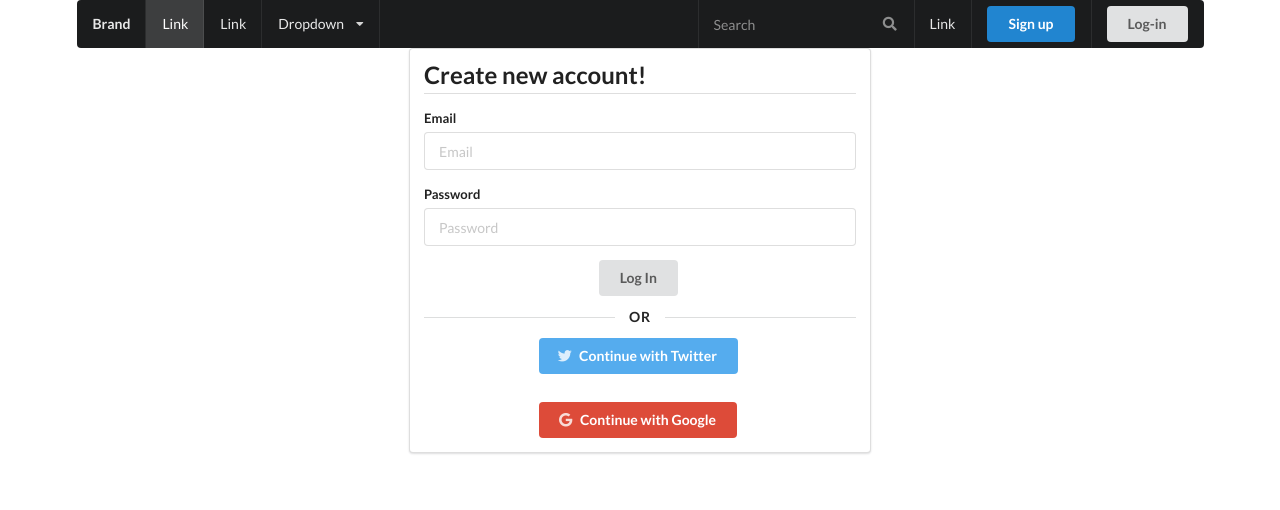
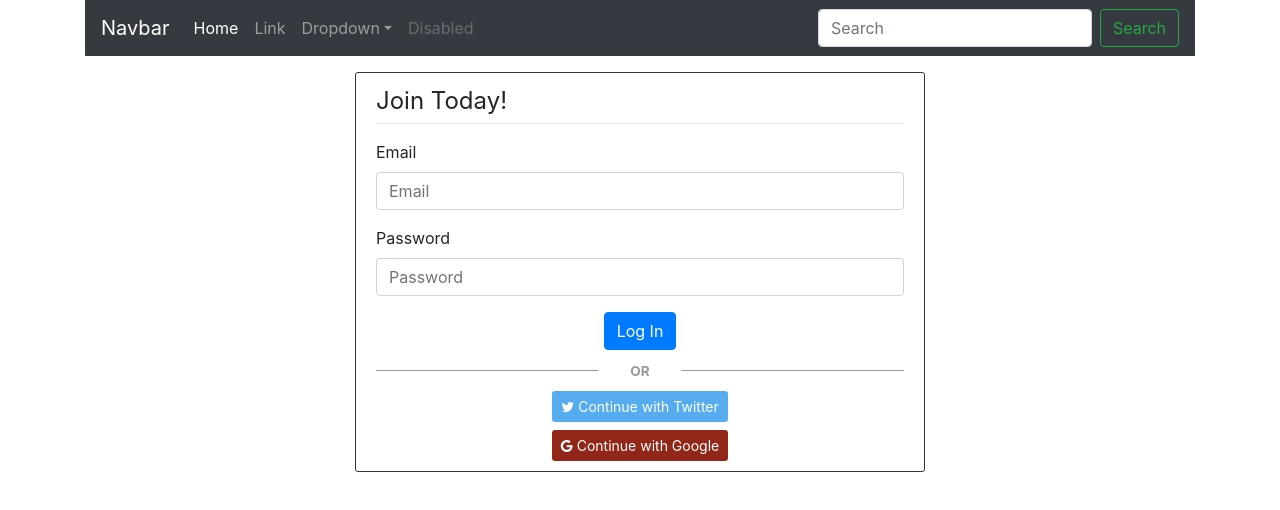
Before and after one commit to kkornel/typee, a React (Create React App) app in the folder frontend/: page /login in a window 1280 px wide. Shown: the top 510 px of the page. Built offline with nearby package versions, Linux system fonts and the light colour scheme; what password-validator would draw is missing.

Commit message:
Changed for Bootstrap

```diff
--- a/frontend/public/index.html
+++ b/frontend/public/index.html
@@ -25,10 +25,30 @@
       Learn how to configure a non-root public URL by running `npm run build`.
     -->
 
+    <!-- Required meta tags -->
+    <meta charset="utf-8" />
+    <meta
+      name="viewport"
+      content="width=device-width, initial-scale=1, shrink-to-fit=no"
+    />
+
+    <!-- Bootstrap CSS -->
     <link
       rel="stylesheet"
+      href="https://stackpath.bootstrapcdn.com/bootstrap/4.4.1/css/bootstrap.min.css"
+      integrity="sha384-Vkoo8x4CGsO3+Hhxv8T/Q5PaXtkKtu6ug5TOeNV6gBiFeWPGFN9MuhOf23Q9Ifjh"
+      crossorigin="anonymous"
+    />
+
+    <link
+      rel="stylesheet"
+      href="https://cdnjs.cloudflare.com/ajax/libs/font-awesome/4.7.0/css/font-awesome.min.css"
+    />
+
+    <!-- <link
+      rel="stylesheet"
       href="https://cdnjs.cloudflare.com/ajax/libs/semantic-ui/2.4.1/semantic.min.css"
-    />
+    /> -->
     <!-- <link
       rel="stylesheet"
       href="https://cdn.jsdelivr.net/npm/bulma@0.8.2/css/bulma.min.css"
@@ -45,6 +65,54 @@
     <!-- <script src="https://cdnjs.cloudflare.com/ajax/libs/materialize/1.0.0/js/materialize.min.js"></script> -->
 
     <title>React App</title>
+    <style>
+      .block-content-borders {
+        padding: 10px 20px;
+        border: 1px solid #2f3336;
+        border-radius: 3px;
+        margin-bottom: 20px;
+      }
+      .hr-or {
+        background-color: #cdcdcd;
+        height: 1px;
+        margin-top: 0px !important;
+        margin-bottom: 0px !important;
+      }
+      hr.hr-text {
+        position: relative;
+        border: none;
+        height: 1px;
+        background: #999;
+      }
+
+      hr.hr-text::before {
+        content: attr(data-content);
+        display: inline-block;
+        background: #fff;
+        font-weight: bold;
+        font-size: 0.85rem;
+        color: #999;
+        border-radius: 30rem;
+        padding: 0.2rem 2rem;
+        position: absolute;
+        top: 50%;
+        left: 50%;
+        transform: translate(-50%, -50%);
+      }
+      .btn-fb {
+        background: #3b5998;
+        color: white;
+      }
+      .btn-tw {
+        background: #55acee;
+        color: white;
+      }
+
+      .btn-go {
+        background: rgb(145, 38, 25);
+        color: white;
+      }
+    </style>
   </head>
   <body>
     <noscript>You need to enable JavaScript to run this app.</noscript>
@@ -59,5 +127,21 @@
       To begin the development, run `npm start` or `yarn start`.
       To create a production bundle, use `npm run build` or `yarn build`.
     -->
+
+    <script
+      src="https://code.jquery.com/jquery-3.4.1.slim.min.js"
+      integrity="sha384-J6qa4849blE2+poT4WnyKhv5vZF5SrPo0iEjwBvKU7imGFAV0wwj1yYfoRSJoZ+n"
+      crossorigin="anonymous"
+    ></script>
+    <script
+      src="https://cdn.jsdelivr.net/npm/popper.js@1.16.0/dist/umd/popper.min.js"
+      integrity="sha384-Q6E9RHvbIyZFJoft+2mJbHaEWldlvI9IOYy5n3zV9zzTtmI3UksdQRVvoxMfooAo"
+      crossorigin="anonymous"
+    ></script>
+    <script
+      src="https://stackpath.bootstrapcdn.com/bootstrap/4.4.1/js/bootstrap.min.js"
+      integrity="sha384-wfSDF2E50Y2D1uUdj0O3uMBJnjuUD4Ih7YwaYd1iqfktj0Uod8GCExl3Og8ifwB6"
+      crossorigin="anonymous"
+    ></script>
   </body>
 </html>
--- a/frontend/src/components/App.js
+++ b/frontend/src/components/App.js
@@ -8,12 +8,14 @@ import Register from './auth/Register';
 class App extends Component {
   render() {
     return (
-      <div className="ui container">
+      <div className="container">
         <BrowserRouter>
           <Header />
-          <Route exact path="/" component={null} />
-          <Route path="/login" component={Login} />
-          <Route path="/register" component={Register} />
+          <div className="row">
+            <Route exact path="/" component={null} />
+            <Route path="/login" component={Login} />
+            <Route path="/register" component={Register} />
+          </div>
         </BrowserRouter>
       </div>
     );
--- a/frontend/src/components/Header.js
+++ b/frontend/src/components/Header.js
@@ -4,39 +4,86 @@ import { Link } from 'react-router-dom';
 class Header extends Component {
   render() {
     return (
-      <div className="ui inverted menu">
-        <div className="header item">Brand</div>
-        <div className="active item">Link</div>
-        <a className="item">Link</a>
-        <div className="ui dropdown item">
-          Dropdown
-          <i className="dropdown icon"></i>
-          <div className="menu transition hidden">
-            <div className="item">Action</div>
-            <div className="item">Another Action</div>
-            <div className="item">Something else here</div>
-            <div className="divider"></div>
-            <div className="item">Separated Link</div>
-            <div className="divider"></div>
-            <div className="item">One more separated link</div>
-          </div>
+      <nav className="navbar navbar-expand-lg navbar-dark bg-dark">
+        <a className="navbar-brand" href="#">
+          Navbar
+        </a>
+        <button
+          className="navbar-toggler"
+          type="button"
+          data-toggle="collapse"
+          data-target="#navbarSupportedContent"
+          aria-controls="navbarSupportedContent"
+          aria-expanded="false"
+          aria-label="Toggle navigation"
+        >
+          <span className="navbar-toggler-icon"></span>
+        </button>
+
+        <div className="collapse navbar-collapse" id="navbarSupportedContent">
+          <ul className="navbar-nav mr-auto">
+            <li className="nav-item active">
+              <a className="nav-link" href="#">
+                Home <span className="sr-only">(current)</span>
+              </a>
+            </li>
+            <li className="nav-item">
+              <a className="nav-link" href="#">
+                Link
+              </a>
+            </li>
+            <li className="nav-item dropdown">
+              <a
+                className="nav-link dropdown-toggle"
+                href="#"
+                id="navbarDropdown"
+                role="button"
+                data-toggle="dropdown"
+                aria-haspopup="true"
+                aria-expanded="false"
+              >
+                Dropdown
+              </a>
+              <div className="dropdown-menu" aria-labelledby="navbarDropdown">
+                <a className="dropdown-item" href="#">
+                  Action
+                </a>
+                <a className="dropdown-item" href="#">
+                  Another action
+                </a>
+                <div className="dropdown-divider"></div>
+                <a className="dropdown-item" href="#">
+                  Something else here
+                </a>
+              </div>
+            </li>
+            <li className="nav-item">
+              <a
+                className="nav-link disabled"
+                href="#"
+                tabIndex="-1"
+                aria-disabled="true"
+              >
+                Disabled
+              </a>
+            </li>
+          </ul>
+          <form className="form-inline my-2 my-lg-0">
+            <input
+              className="form-control mr-sm-2"
+              type="search"
+              placeholder="Search"
+              aria-label="Search"
+            />
+            <button
+              className="btn btn-outline-success my-2 my-sm-0"
+              type="submit"
+            >
+              Search
+            </button>
+          </form>
         </div>
-        <div className="right menu">
-          <div className="item">
-            <div className="ui transparent inverted icon input">
-              <i className="search icon"></i>
-              <input type="text" placeholder="Search" />
-            </div>
-          </div>
-          <a className="item">Link</a>
-          <div className="item">
-            <div className="ui primary button">Sign up</div>
-          </div>
-          <div className="item">
-            <div className="ui button">Log-in</div>
-          </div>
-        </div>
-      </div>
+      </nav>
     );
   }
 }
--- a/frontend/src/components/auth/Login.js
+++ b/frontend/src/components/auth/Login.js
@@ -11,29 +11,28 @@ class Login extends Component {
 
   render() {
     return (
-      <div className="ui one column center aligned grid">
-        <div className="ui segment">
-          <LoginForm onSubmit={this.submit} />
-          <div className="ui horizontal divider">Or</div>
-          <div className="ui one column center aligned grid">
-            <div className="column twelve wide">
-              <div className="ui twitter button">
-                <i className="twitter icon"></i>
-                Continue with Twitter
+      <div className="container col-sm-6 offset-sm-3 mt-3 block-content-borders">
+        <div className="row">
+          <div className="col">
+            <LoginForm onSubmit={this.submit} />
+          </div>
+        </div>
+        <hr data-content="OR" className="hr-text"></hr>
+        <div className="row">
+          <div className="col">
+            <div className="row justify-content-center mb-2 mt-1">
+              <div className="btn btn-sm btn-tw">
+                <i className="fa fa-twitter"></i> Continue with Twitter
               </div>
             </div>
-            <div className="column twelve wide">
-              <div className="ui google plus button">
-                <i className="google icon"></i>
-                Continue with Google
+            <div className="row justify-content-center">
+              <div className="btn btn-sm btn-go">
+                <i className="fa fa-google"></i> Continue with Google
               </div>
             </div>
           </div>
         </div>
       </div>
-      // <div>
-      //   <LoginForm onSubmit={this.submit} />
-      // </div>
     );
   }
 }
--- a/frontend/src/components/auth/LoginForm.js
+++ b/frontend/src/components/auth/LoginForm.js
@@ -9,23 +9,23 @@ class LoginForm extends Component {
 
   renderError(touched, error) {
     if (touched && error) {
-      return (
-        // <div className="ui error message">
-        //   <div className="header">{error}</div>
-        // </div>
-        <div className="ui pointing red basic label">{error}</div>
-      );
+      return <div className="invalid-feedback">{error}</div>;
     }
   }
 
   renderField = ({ input, label, type, meta: { touched, error } }) => {
-    const className = `field ${touched && error ? 'error' : ''}`;
+    const className = `form-control ${touched && error ? 'is-invalid' : ''}`;
 
     return (
-      <div className={className}>
+      <div className="form-group">
         <label>{label}</label>
         <div>
-          <input {...input} placeholder={label} type={type} />
+          <input
+            {...input}
+            placeholder={label}
+            type={type}
+            className={className}
+          />
           {this.renderError(touched, error)}
         </div>
       </div>
@@ -34,11 +34,9 @@ class LoginForm extends Component {
 
   render() {
     return (
-      <form
-        className="ui form error"
-        onSubmit={this.props.handleSubmit(this.onSubmit)}
-      >
-        <h2 className="ui dividing header">Create new account!</h2>
+      <form onSubmit={this.props.handleSubmit(this.onSubmit)}>
+        <fieldset className="form-group mb-1">
+          <legend className="border-bottom mb-3 pb-1">Join Today!</legend>
           <Field
             type="email"
             name="email"
@@ -51,13 +49,12 @@ class LoginForm extends Component {
             component={this.renderField}
             label="Password"
           />
-        <div className="ui one column stackable center aligned page grid">
-          <div className="column twelve wide">
-            <button className="ui button" type="submit">
+          <div className="row justify-content-center">
+            <button type="submit" className="btn btn-primary">
               Log In
             </button>
           </div>
-        </div>
+        </fieldset>
       </form>
     );
   }
--- a/frontend/src/components/auth/Register.js
+++ b/frontend/src/components/auth/Register.js
@@ -1,7 +1,7 @@
 import React, { Component } from 'react';
 import { connect } from 'react-redux';
+import { Link } from 'react-router-dom';
 
-import { Link } from 'react-router-dom';
 import RegisterForm from './RegisterForm';
 
 class Register extends Component {
@@ -12,48 +12,16 @@ class Register extends Component {
 
   render() {
     return (
-      // <div className="ui one column center aligned grid">
-      //   <div className="ui segment">
-      //     <RegisterForm onSubmit={this.submit} />
-      //     <div className="ui horizontal divider">Or</div>
-      //     {/* <div className="ui one column center aligned grid"> */}
-      //     <div className="column twelve wide">
-      //       <div>
-      //         Already Have An Account?{'   '}
-      //         <Link to="/login">Sign In</Link>
-      //       </div>
-      //     </div>
-      //     {/* </div> */}
-      //   </div>
-      // </div>
-      <div className="ui one column center aligned grid">
-        <div className="ui segment column six wide">
-          <RegisterForm onSubmit={this.submit} />
-          <div className="ui horizontal divider">Or</div>
-          <div className="ui one column center aligned grid">
-            <div className="column twelve wide">
-              <div className="ui">
-                Already Have An Account?{'   '}
-                <Link to="/login">Sign In</Link>
-              </div>
-            </div>
-          </div>
+      <div className="container col-sm-6 offset-sm-3 mt-3 block-content-borders">
+        <RegisterForm onSubmit={this.submit} />
+        <div className="border-top text-center mt-2">
+          <small className="text-muted">
+            Already Have An Account? <Link to="/login">Sign In</Link>
+          </small>
         </div>
       </div>
-      // <div className="ui one column center aligned grid">
-      //   <div className="ui">
-      //     <RegisterForm onSubmit={this.submit} />
-      //     <div className="column twelve wide"></div>
-      //   </div>
-      // </div>
     );
   }
 }
 
-// <div className="ui divider"></div>
-// <div>
-//   Already Have An Account?{'   '}
-//   <Link to="/login">Sign In</Link>
-// </div>
-
 export default connect(null, {})(Register);
--- a/frontend/src/components/auth/RegisterForm.js
+++ b/frontend/src/components/auth/RegisterForm.js
@@ -1,8 +1,8 @@
 import React, { Component } from 'react';
-import { Link } from 'react-router-dom';
 import { Field, reduxForm } from 'redux-form';
 import validator from 'validator';
-import passwordValidator from 'password-validator';
+
+import passwordValidator from '../../utils/passwordValidator';
 
 class RegisterForm extends Component {
   onSubmit = (formValues) => {
@@ -11,23 +11,23 @@ class RegisterForm extends Component {
 
   renderError(touched, error) {
     if (touched && error) {
-      return (
-        // <div className="ui error message">
-        //   <div className="header">{error}</div>
-        // </div>
-        <div className="ui pointing red basic label">{error}</div>
-      );
+      return <div className="invalid-feedback">{error}</div>;
     }
   }
 
   renderField = ({ input, label, type, meta: { touched, error } }) => {
-    const className = `field ${touched && error ? 'error' : ''}`;
+    const className = `form-control ${touched && error ? 'is-invalid' : ''}`;
 
     return (
-      <div className={className}>
+      <div className="form-group">
         <label>{label}</label>
         <div>
-          <input {...input} placeholder={label} type={type} />
+          <input
+            {...input}
+            placeholder={label}
+            type={type}
+            className={className}
+          />
           {this.renderError(touched, error)}
         </div>
       </div>
@@ -36,11 +36,9 @@ class RegisterForm extends Component {
 
   render() {
     return (
-      <form
-        className="ui form error"
-        onSubmit={this.props.handleSubmit(this.onSubmit)}
-      >
-        <h2 className="ui dividing header">Create new account!</h2>
+      <form onSubmit={this.props.handleSubmit(this.onSubmit)}>
+        <fieldset className="form-group mb-1">
+          <legend className="border-bottom mb-3 pb-1">Join Today!</legend>
           <Field
             type="email"
             name="email"
@@ -65,38 +63,16 @@ class RegisterForm extends Component {
             component={this.renderField}
             label="Confirm password"
           />
-        <div className="ui one column stackable center aligned page grid">
-          <div className="column twelve wide">
-            <button className="ui teal button" type="submit">
+          <div className="row justify-content-center">
+            <button type="submit" className="btn btn-primary">
               Sign Up
             </button>
           </div>
-        </div>
+        </fieldset>
       </form>
     );
   }
 }
-// Create a schema
-const passwordSchema = new passwordValidator();
-
-// Add properties to it
-passwordSchema
-  .is()
-  .min(8) // Minimum length 8
-  .is()
-  .max(100) // Maximum length 100
-  .has()
-  .uppercase() // Must have uppercase letters
-  .has()
-  .lowercase() // Must have lowercase letters
-  .has()
-  .digits() // Must have digits
-  .has()
-  .not()
-  .spaces() // Should not have spaces
-  .is()
-  .not()
-  .oneOf(['Passw0rd', 'Password123']); // Blacklist these values
 
 const validate = ({ email, username, password1, password2 }) => {
   const errors = {};
@@ -113,8 +89,8 @@ const validate = ({ email, username, password1, password2 }) => {
 
   if (!password1) {
     errors.password1 = 'Required';
-  } else if (!passwordSchema.validate(password1)) {
-    console.log(passwordSchema.validate(password1, { list: true }));
+  } else if (!passwordValidator.validate(password1)) {
+    console.log(passwordValidator.validate(password1, { list: true }));
     errors.password1 = 'Must has 8 chars, upper, lower, digits';
   }
 
--- /dev/null
+++ b/frontend/src/utils/passwordValidator.js
@@ -0,0 +1,25 @@
+import passwordValidator from 'password-validator';
+
+// Create a schema
+const passwordSchema = new passwordValidator();
+
+// Add properties to it
+passwordSchema
+  .is()
+  .min(8) // Minimum length 8
+  .is()
+  .max(100) // Maximum length 100
+  .has()
+  .uppercase() // Must have uppercase letters
+  .has()
+  .lowercase() // Must have lowercase letters
+  .has()
+  .digits() // Must have digits
+  .has()
+  .not()
+  .spaces() // Should not have spaces
+  .is()
+  .not()
+  .oneOf(['Passw0rd', 'Password123']); // Blacklist these values
+
+export default passwordSchema;
```
Lines whose indentation alone changed are shown as unchanged.
